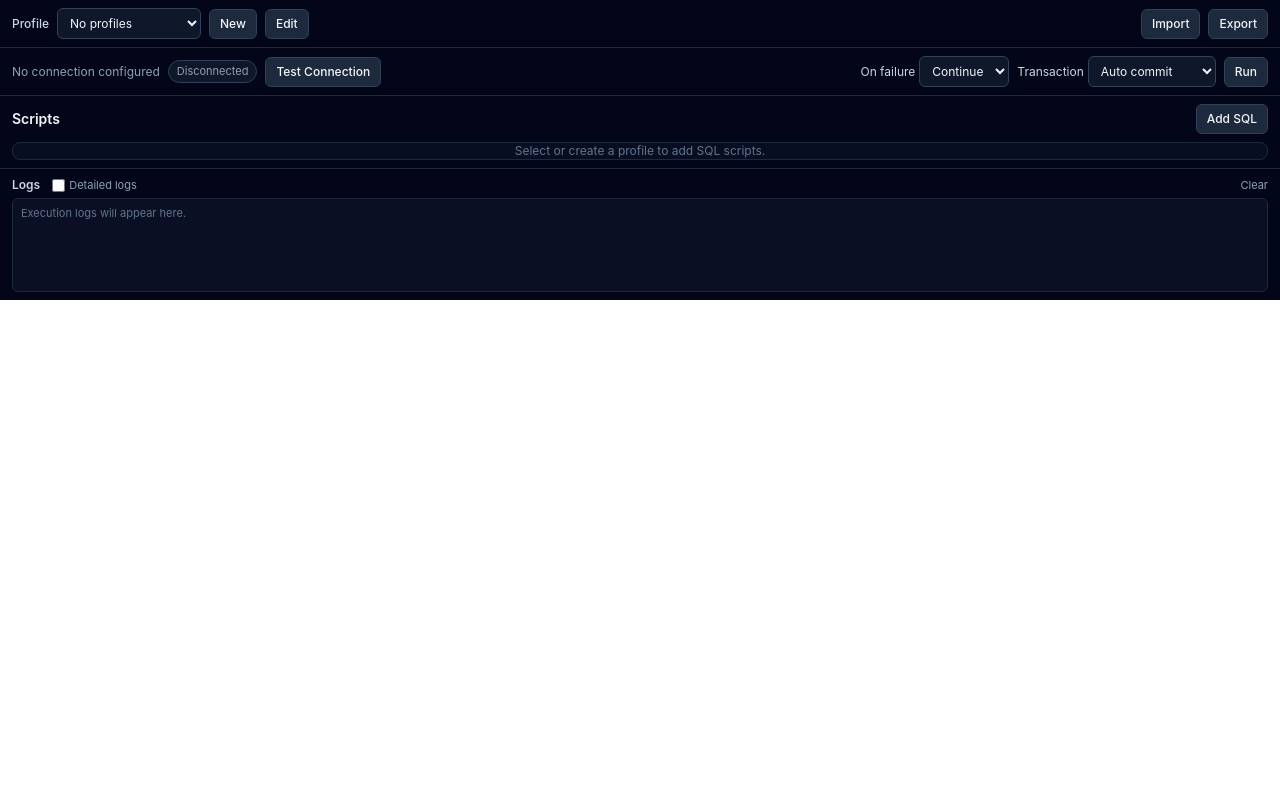
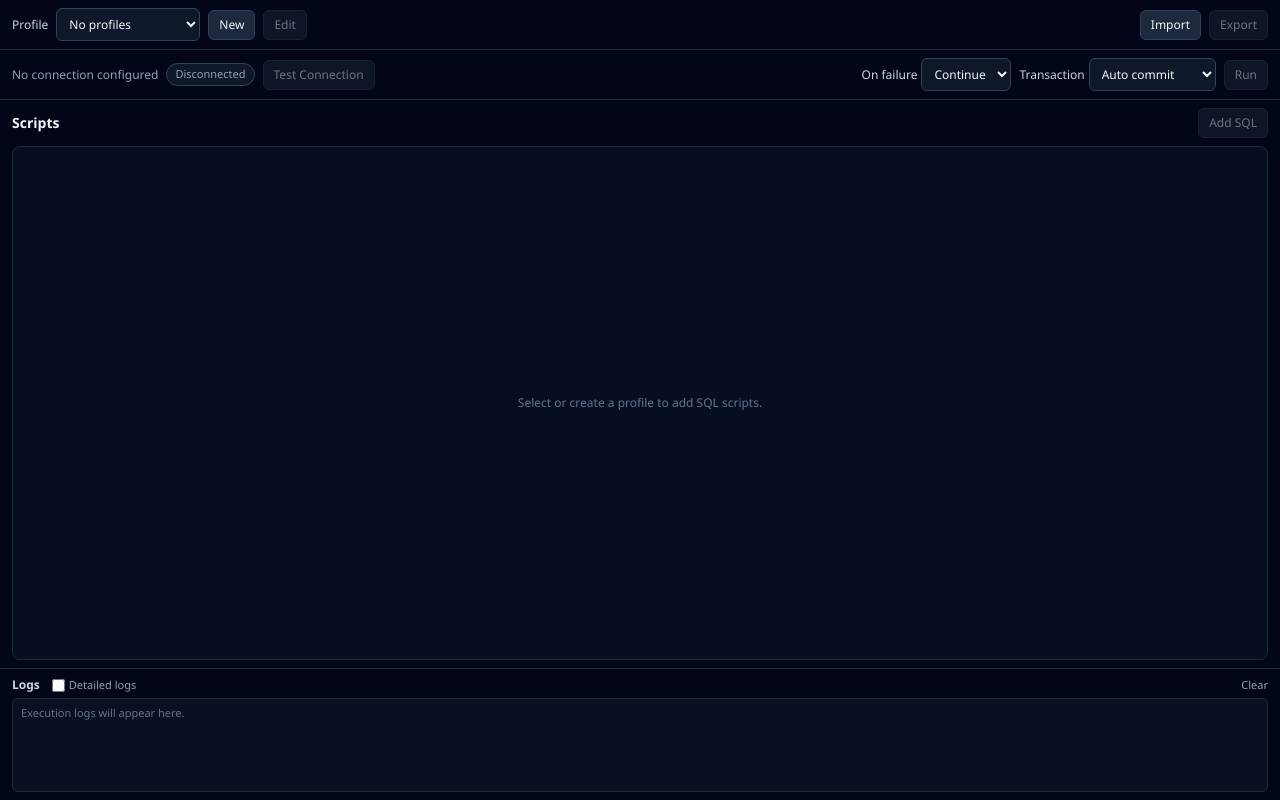
Before and after one commit to vitorhugo-dotnet/go-script-sql-runner, a React (Vite) app in the folder frontend/: page / in a window 1280 px wide. Built offline with nearby package versions, Linux system fonts and the light colour scheme.

Commit message:
style: make desktop shell fill the Wails window

```diff
--- a/frontend/src/style.css
+++ b/frontend/src/style.css
@@ -3,6 +3,18 @@
 html,
 body,
 #root {
-  min-height: 100%;
+  height: 100%;
+}
+
+body {
   margin: 0;
+  overflow: hidden;
+  font-family: "Segoe UI Variable", "Segoe UI", system-ui, sans-serif;
 }
+
+button:disabled,
+select:disabled,
+input:disabled {
+  cursor: not-allowed;
+  opacity: 0.45;
+}
```
